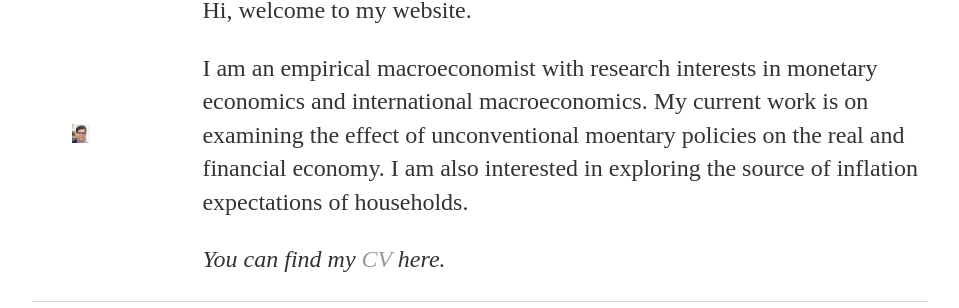
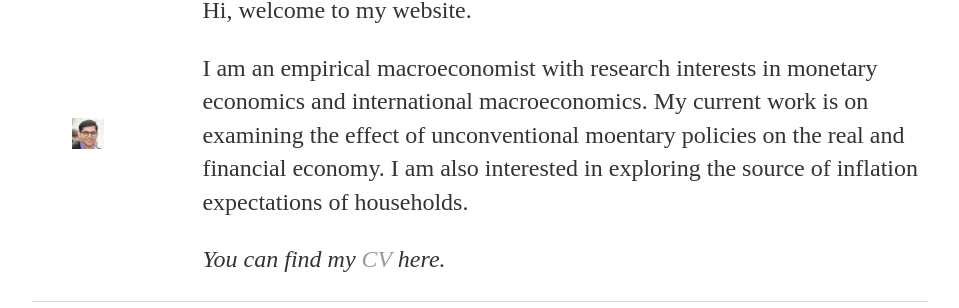
Before and after one commit to anshumaan-tuteja/anshumaan-tuteja.github.io, a Jekyll site: the page built from index.html, in a window 1280 px wide. Shown: the part 281-589 px from the top of the page, without its empty margins (160-1119 px from the left). Built offline with Jekyll 4.4.1, drawn with Linux system fonts in a browser that asks for light colours.

Commit message:
Update main.css

```diff
--- a/css/main.css
+++ b/css/main.css
@@ -49,7 +49,7 @@ ul.posts li {
 }
 
 .homepageContent img {
-  max-width: 20%;
+  max-width: 35%;
   margin-right: 20px;
 }
 
```
